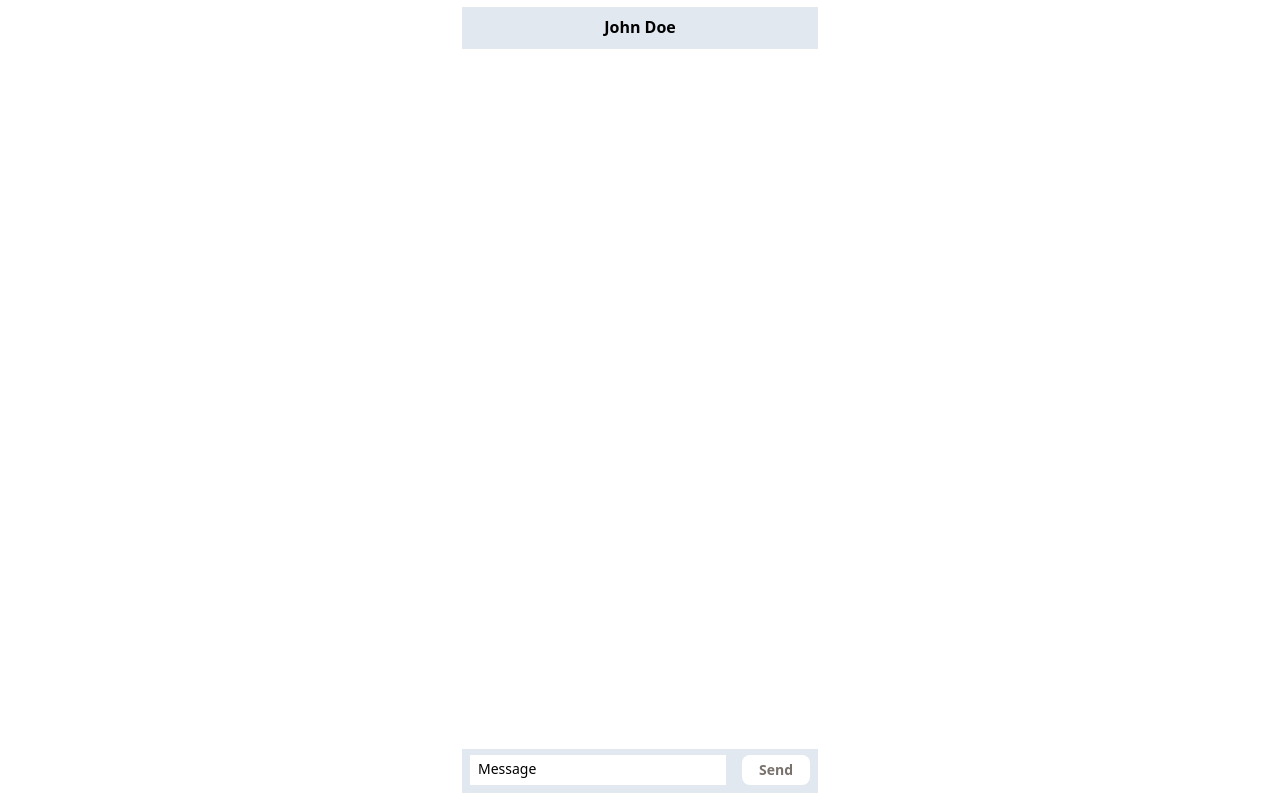
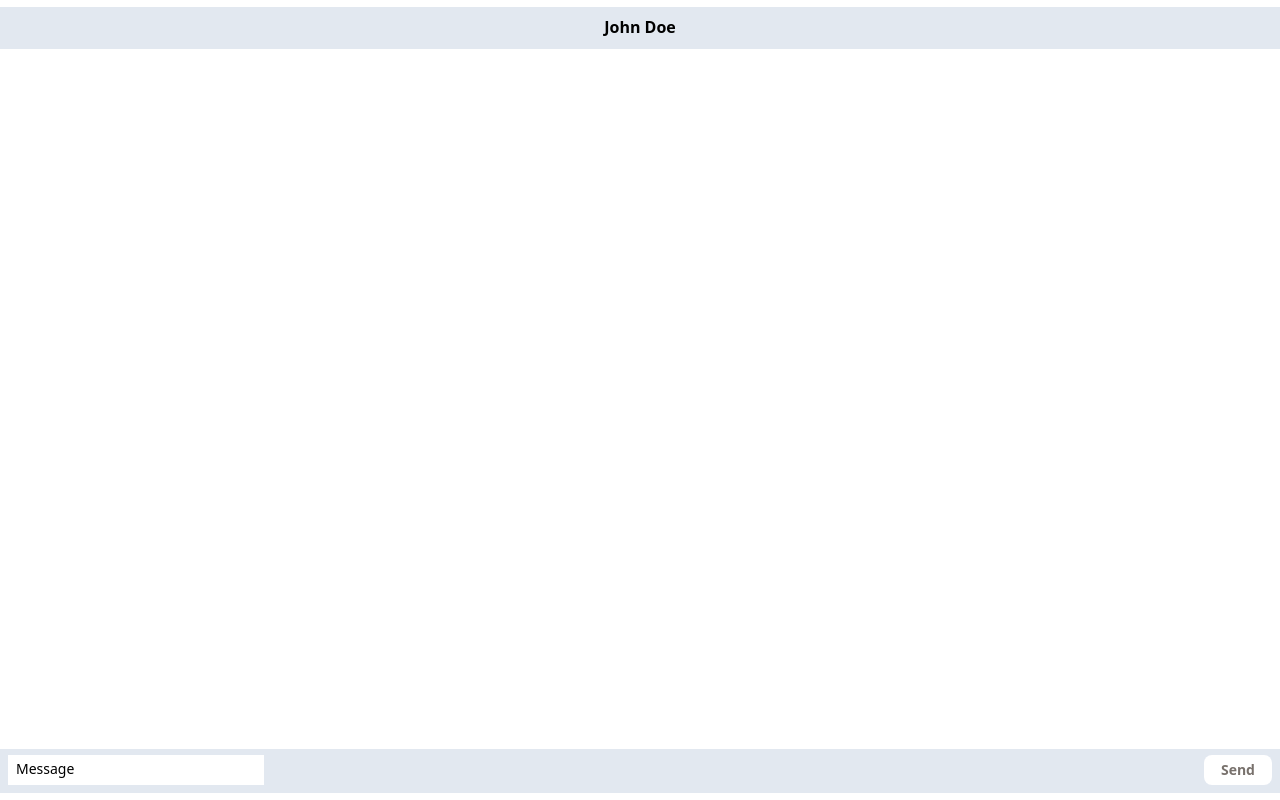
Before and after one commit to jsjoeio/my-chat-app, a React (Vite) app: page / in a window 1280 px wide. Built offline with nearby package versions, Linux system fonts and the light colour scheme; what pulltorefreshjs would draw is missing.

Commit message:
update css

```diff
--- a/src/App.css
+++ b/src/App.css
@@ -1,4 +1,5 @@
 #root {
+  width: 100vw;
   max-width: 1280px;
   margin: 0 auto;
   text-align: center;
--- a/src/Header.tsx
+++ b/src/Header.tsx
@@ -1,7 +1,7 @@
 function Header() {
   return (
-    <div className="bg-slate-200 py-2 border-slate-200 border-b-2">
-      <span className="font-bold text-black">John Doe</span>
+    <div className="sticky bg-slate-200 py-2 border-slate-200 border-b-2">
+      <span className="font-bold text-black block">John Doe</span>
     </div>
   );
 }
--- a/src/Input.tsx
+++ b/src/Input.tsx
@@ -23,7 +23,7 @@ export function Input({ onSubmit }: InputProps) {
   }
 
   return (
-    <div className="bg-slate-200 pt-1 pb-2 border-slate-200 border-t-2">
+    <div className="sticky b-0 bg-slate-200 pt-1 pb-2 border-slate-200 border-t-2">
       <form className="flex justify-between" onSubmit={handleSubmit}>
         <div
           id="message-input"
--- a/src/index.css
+++ b/src/index.css
@@ -19,8 +19,7 @@
   -webkit-text-size-adjust: 100%;
 }
 
-html,
-body {
+.msg-container {
   height: calc(var(--vh, 1vh) * 100);
 }
 
```
